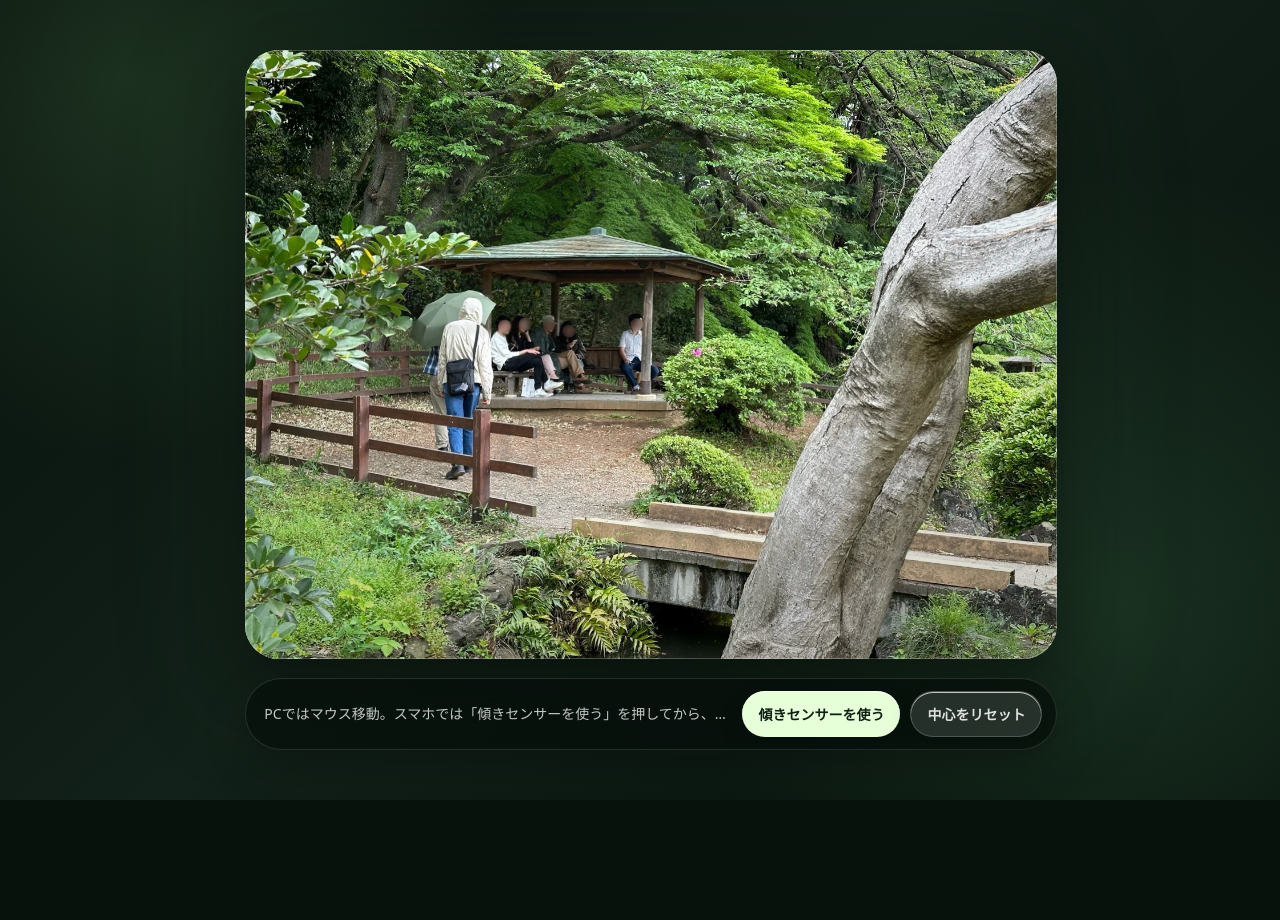
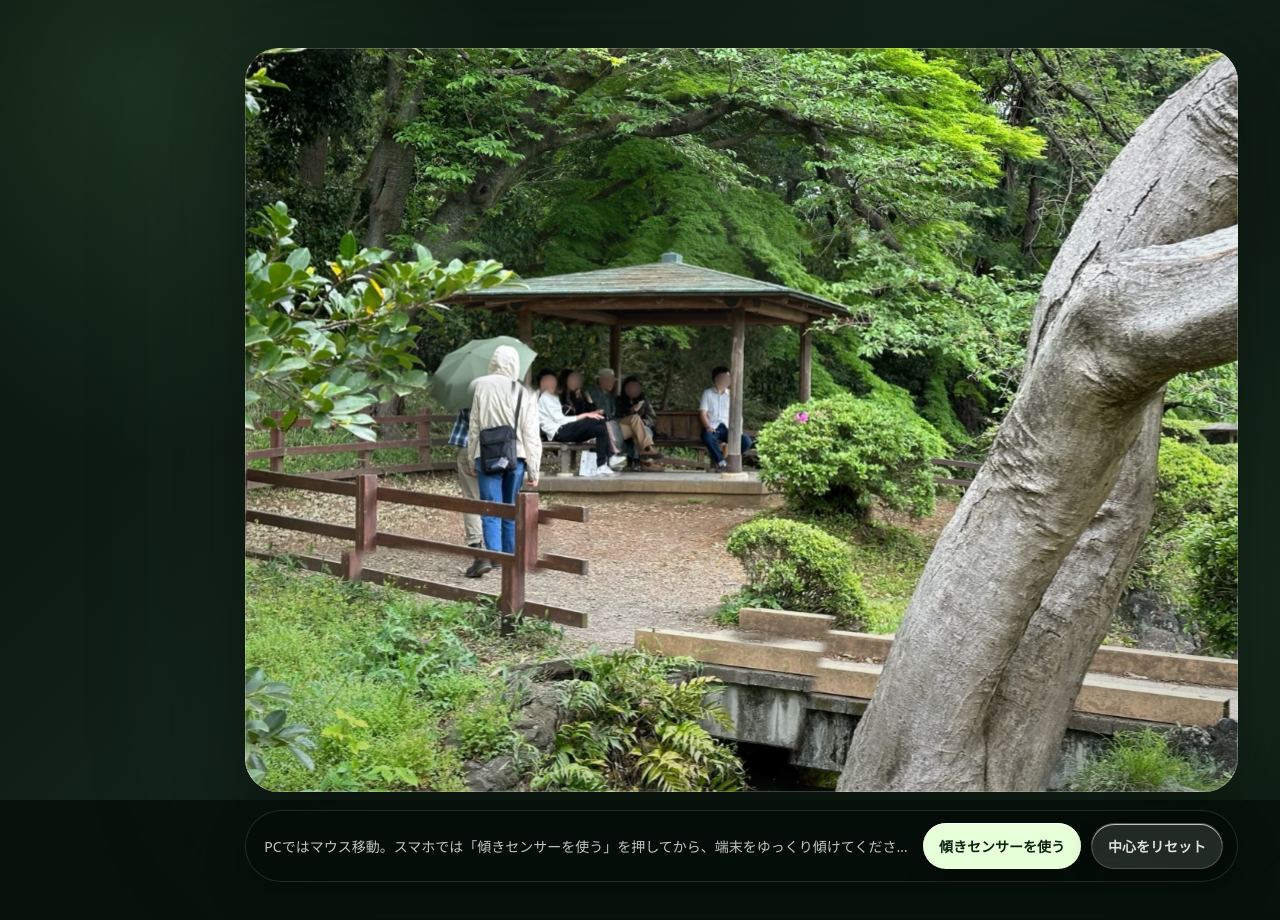
Before and after one commit to shigekuniofyakult-collab/garden-parallax-card, a plain HTML site: page index.html in a window 1280 px wide. Before the commit the page ends 800 px from the top, so only its background shows below. Drawn offline with Linux system fonts and the light colour scheme.

Commit message:
Add files via upload

```diff
--- a/index.html
+++ b/index.html
@@ -3,7 +3,7 @@
 <head>
   <meta charset="utf-8" />
   <meta name="viewport" content="width=device-width, initial-scale=1, viewport-fit=cover" />
-  <title>Garden Layered 3D Parallax Card</title>
+  <title>Garden Layered 3D Parallax Card v4</title>
   <style>
     :root {
       --x: 0;
@@ -80,7 +80,7 @@
 
     .stage {
       width: 100%;
-      perspective: 1200px;
+      perspective: 980px;
       perspective-origin: 50% 45%;
       touch-action: none;
       user-select: none;
@@ -96,18 +96,18 @@
         rotateX(var(--rx))
         rotateY(var(--ry));
       transform-style: preserve-3d;
-      transition: transform 80ms linear;
+      transition: transform 60ms linear;
       will-change: transform;
       filter:
-        drop-shadow(calc(var(--x) * -10px) calc(24px + var(--y) * 8px) 28px rgba(0, 0, 0, .42))
-        drop-shadow(0 12px 60px rgba(42, 70, 45, .18));
+        drop-shadow(calc(var(--x) * -14px) calc(26px + var(--y) * 12px) 34px rgba(0, 0, 0, .48))
+        drop-shadow(0 18px 72px rgba(42, 70, 45, .22));
     }
 
     .card-back {
       position: absolute;
       inset: 10px;
       border-radius: inherit;
-      transform: translate3d(calc(var(--x) * -5px), calc(var(--y) * -4px + 12px), -26px) scale(.985);
+      transform: translate3d(calc(var(--x) * -8px), calc(var(--y) * -6px + 14px), -30px) scale(.98);
       background: linear-gradient(135deg, rgba(65, 82, 62, .9), rgba(9, 17, 12, .96));
       box-shadow:
         inset 0 1px 0 rgba(255, 255, 255, .20),
@@ -124,7 +124,7 @@
       height: 100%;
       overflow: hidden;
       border-radius: inherit;
-      transform: translateZ(26px);
+      transform: translateZ(32px);
       background: #132016;
       box-shadow:
         inset 0 0 0 1px rgba(255, 255, 255, .13),
@@ -133,7 +133,7 @@
 
     .scene-plane {
       position: absolute;
-      inset: -4%;
+      inset: -7%;
       transform-style: preserve-3d;
     }
 
@@ -146,7 +146,7 @@
       pointer-events: none;
       will-change: transform;
       transform-origin: center;
-      transition: transform 90ms linear;
+      transition: transform 65ms linear;
     }
 
     .layer-base {
@@ -154,7 +154,7 @@
       width: 100%;
       height: 100%;
       object-fit: cover;
-      transform: translate3d(calc(var(--x) * -8px), calc(var(--y) * -5px), 0);
+      transform: translate3d(calc(var(--x) * -14px), calc(var(--y) * -10px), 0) scale(1.035);
       filter: saturate(1.04) contrast(1.015) brightness(1.02);
     }
 
@@ -163,8 +163,8 @@
       top: 26.3889%;
       width: 100%;
       height: 52.3438%;
-      transform: translate3d(calc(var(--x) * 5px), calc(var(--y) * 3px), 0);
-      filter: drop-shadow(calc(var(--x) * -2px) calc(var(--y) * -1px) 4px rgba(0,0,0,.12));
+      transform: translate3d(calc(var(--x) * 12px), calc(var(--y) * 8px), 0) scale(1.02);
+      filter: drop-shadow(calc(var(--x) * -3px) calc(var(--y) * -2px) 6px rgba(0,0,0,.14));
     }
 
     .layer-left {
@@ -172,8 +172,8 @@
       top: 0%;
       width: 39.5833%;
       height: 100%;
-      transform: translate3d(calc(var(--x) * 14px), calc(var(--y) * 8px), 0);
-      filter: drop-shadow(calc(var(--x) * -4px) calc(var(--y) * -2px) 7px rgba(0,0,0,.18));
+      transform: translate3d(calc(var(--x) * 24px), calc(var(--y) * 15px), 0) scale(1.03);
+      filter: drop-shadow(calc(var(--x) * -6px) calc(var(--y) * -4px) 10px rgba(0,0,0,.20));
     }
 
     .layer-bottom {
@@ -181,8 +181,8 @@
       top: 59.2014%;
       width: 100%;
       height: 40.7986%;
-      transform: translate3d(calc(var(--x) * 18px), calc(var(--y) * 10px), 0);
-      filter: drop-shadow(calc(var(--x) * -4px) calc(var(--y) * -2px) 8px rgba(0,0,0,.20));
+      transform: translate3d(calc(var(--x) * 30px), calc(var(--y) * 18px), 0) scale(1.04);
+      filter: drop-shadow(calc(var(--x) * -6px) calc(var(--y) * -4px) 12px rgba(0,0,0,.22));
     }
 
     .layer-tree {
@@ -190,8 +190,8 @@
       top: 0%;
       width: 47.3307%;
       height: 100%;
-      transform: translate3d(calc(var(--x) * 24px), calc(var(--y) * 13px), 0);
-      filter: drop-shadow(calc(var(--x) * -5px) calc(var(--y) * -3px) 10px rgba(0,0,0,.22));
+      transform: translate3d(calc(var(--x) * 40px), calc(var(--y) * 24px), 0) scale(1.05);
+      filter: drop-shadow(calc(var(--x) * -8px) calc(var(--y) * -5px) 14px rgba(0,0,0,.24));
     }
 
     .shade,
@@ -207,7 +207,7 @@
       background:
         radial-gradient(circle at 50% 35%, transparent 0 48%, rgba(0,0,0,.16) 100%),
         linear-gradient(180deg, transparent 62%, rgba(0,0,0,.18) 100%);
-      opacity: .7;
+      opacity: .62;
     }
 
     .shine {
@@ -338,7 +338,7 @@
     </section>
 
     <aside class="hint" aria-live="polite">
-      <div class="status" id="status">PCではマウス移動。スマホでは「傾きセンサーを使う」を押してから、端末をゆっくり傾けてください。</div>
+      <div class="status" id="status">PCではマウス移動。スマホでは「傾きセンサーを使う」を押してから、端末をゆっくり傾けてください。今回は動きを強めています。</div>
       <div class="actions">
         <button type="button" id="sensorButton">傾きセンサーを使う</button>
         <button type="button" class="secondary" id="resetButton">中心をリセット</button>
@@ -376,19 +376,19 @@
       }
 
       function render() {
-        state.currentX += (state.targetX - state.currentX) * 0.12;
-        state.currentY += (state.targetY - state.currentY) * 0.12;
+        state.currentX += (state.targetX - state.currentX) * 0.18;
+        state.currentY += (state.targetY - state.currentY) * 0.18;
 
         const x = state.currentX;
         const y = state.currentY;
 
         root.style.setProperty('--x', round(x));
         root.style.setProperty('--y', round(y));
-        root.style.setProperty('--rx', `${round(y * -7.5)}deg`);
-        root.style.setProperty('--ry', `${round(x * 9.5)}deg`);
-        root.style.setProperty('--shine-x', `${round(50 + x * 30)}%`);
-        root.style.setProperty('--shine-y', `${round(24 + y * 22)}%`);
-        root.style.setProperty('--shine-opacity', round(0.12 + Math.min(0.16, Math.hypot(x, y) * 0.12)));
+        root.style.setProperty('--rx', `${round(y * -10.5)}deg`);
+        root.style.setProperty('--ry', `${round(x * 14)}deg`);
+        root.style.setProperty('--shine-x', `${round(50 + x * 38)}%`);
+        root.style.setProperty('--shine-y', `${round(22 + y * 30)}%`);
+        root.style.setProperty('--shine-opacity', round(0.14 + Math.min(0.22, Math.hypot(x, y) * 0.16)));
 
         requestAnimationFrame(render);
       }
@@ -419,8 +419,8 @@
           state.baseGamma = gamma;
         }
 
-        const x = (gamma - state.baseGamma) / 20;
-        const y = (beta - state.baseBeta) / 22;
+        const x = (gamma - state.baseGamma) / 16;
+        const y = (beta - state.baseBeta) / 18;
 
         setTarget(x, y);
       }
@@ -448,7 +448,7 @@
           state.baseBeta = null;
           state.baseGamma = null;
 
-          status.textContent = '傾きセンサーが有効です。今の持ち方を中心にして、ゆっくり傾けてください。';
+          status.textContent = '傾きセンサーが有効です。今の持ち方を中心にして、ゆっくり傾けると、前回より大きく動きます。';
         } catch (error) {
           status.textContent = '傾きセンサーの開始に失敗しました。HTTPS環境で開いているか確認してください。';
         }
@@ -473,5 +473,5 @@
       render();
     })();
   </script>
- </body>
+</body>
 </html>
```
Also changed, not shown: 1 other file.
